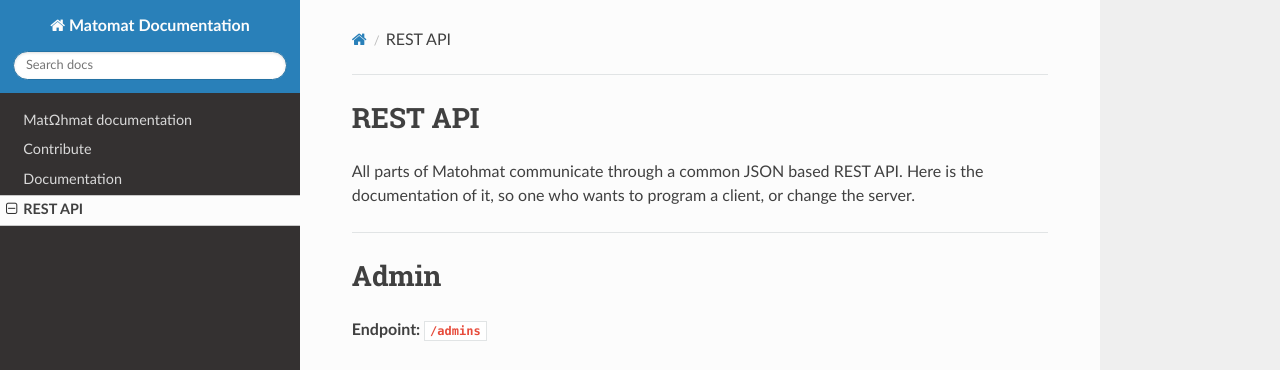
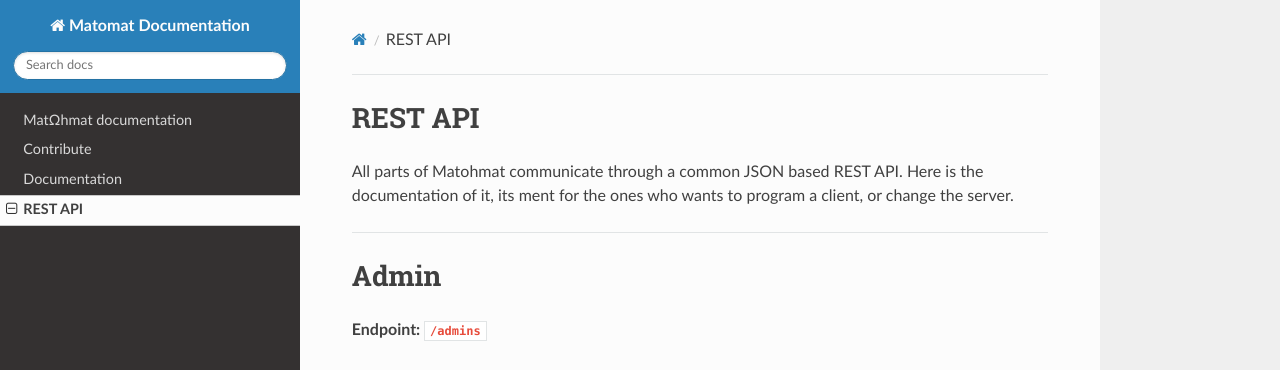
Before and after one commit to FSIN-ohm/Matomat-Documentation, an MkDocs documentation site: the page built from docs/rest_api.md, in a window 1280 px wide and 900 px high. Shown: the top 370 px of the window. Built offline with MkDocs 1.6.1, drawn with Linux system fonts in a browser that asks for light colours; nearby versions of some CDN libraries.

```diff
--- a/docs/rest_api.md
+++ b/docs/rest_api.md
@@ -2,7 +2,7 @@
 ========
 
 All parts of Matohmat communicate through a common JSON based REST API.
-Here is the documentation of it, so one who wants to program a client, or change the server.
+Here is the documentation of it, its ment for the ones who wants to program a client, or change the server.
 
 ----
 # Admin
```
